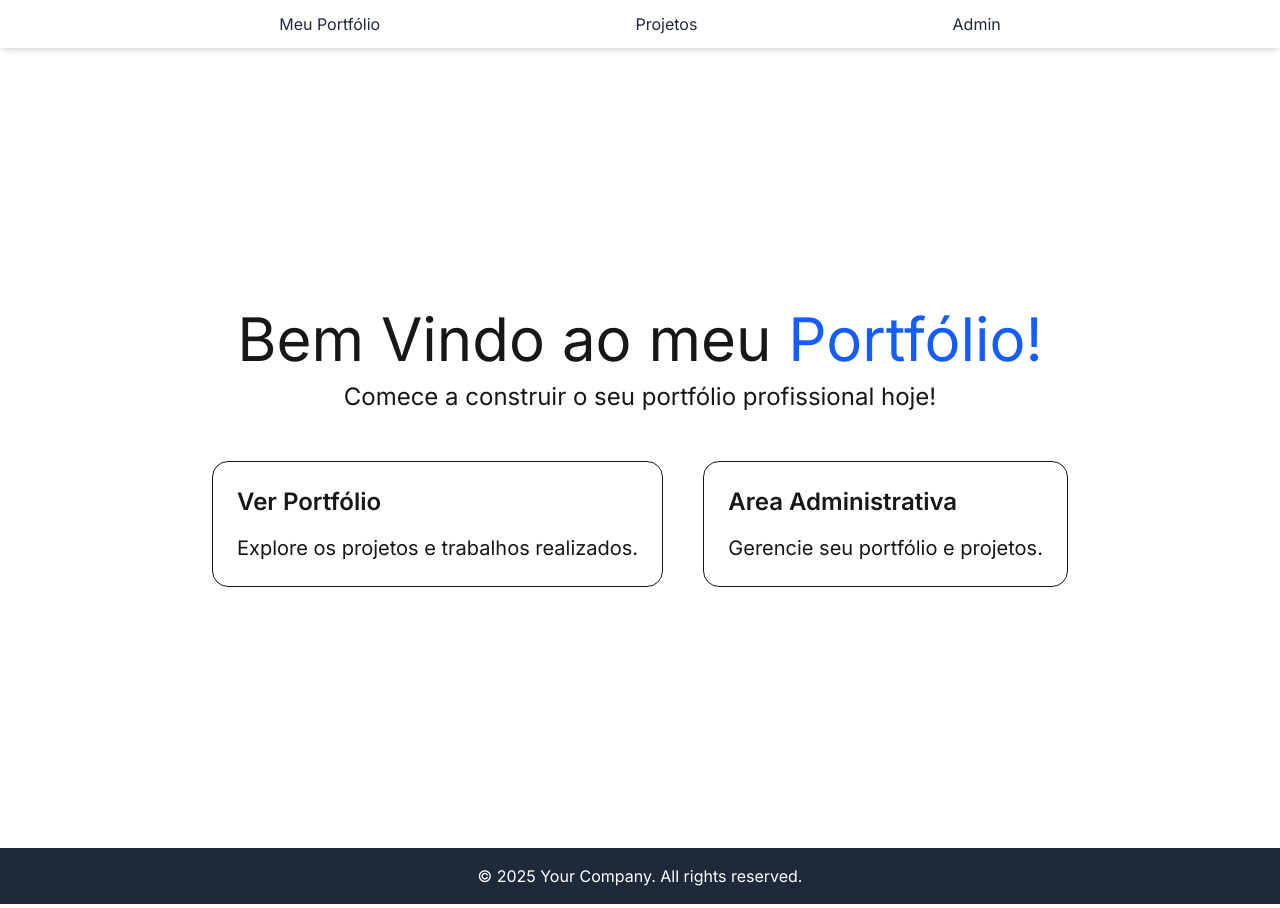
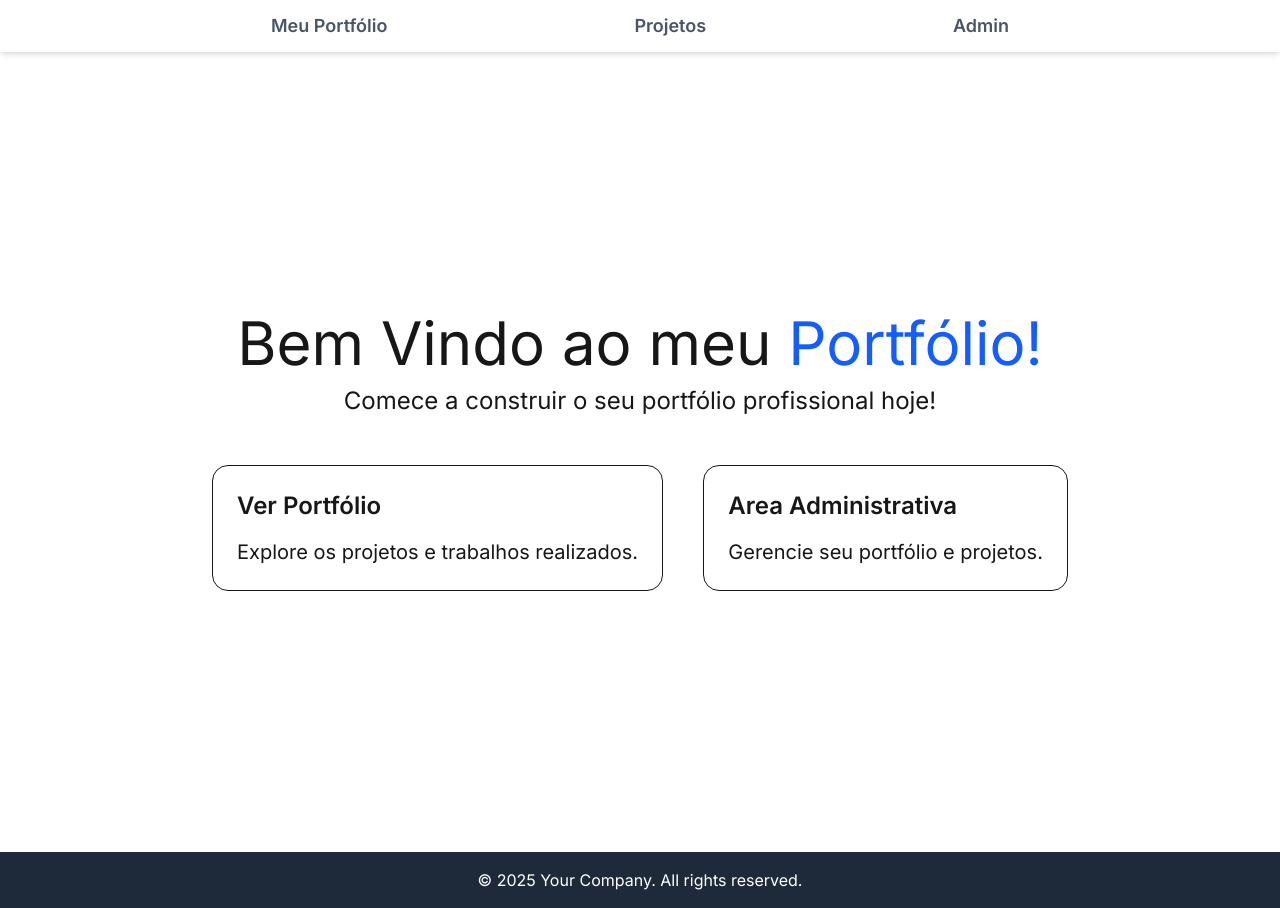
Before and after one commit to rspricigo/portfolio, a Next.js app: page / in a window 1280 px wide. Built offline with nearby package versions, Linux system fonts and the light colour scheme.

Commit message:
Adding admin page and styling header

```diff
--- /dev/null
+++ b/src/app/admin/page.tsx
@@ -0,0 +1,3 @@
+export default function AdminPage() {
+  return <h1>Admin Page</h1>;
+}
--- a/src/app/components/Header.tsx
+++ b/src/app/components/Header.tsx
@@ -1,16 +1,33 @@
+import Link from "next/link";
+
 export default function Header() {
   return (
     <header className="bg-white shadow-md">
       <nav className="container mx-auto px-6 py-3">
         <ul className="flex justify-evenly text-gray-800">
           <li>
-            <a href="#">Meu Portfólio</a>
+            <Link
+              href="/"
+              className="text-lg font-semibold text-gray-600 hover:text-gray-800"
+            >
+              Meu Portfólio
+            </Link>
           </li>
           <li>
-            <a href="#">Projetos</a>
+            <Link
+              href="/portfolio"
+              className="text-lg font-semibold text-gray-600 hover:text-gray-800"
+            >
+              Projetos
+            </Link>
           </li>
           <li>
-            <a href="#">Admin</a>
+            <Link
+              href="/admin"
+              className="text-lg font-semibold text-gray-600 hover:text-gray-800"
+            >
+              Admin
+            </Link>
           </li>
         </ul>
       </nav>
--- a/src/app/page.tsx
+++ b/src/app/page.tsx
@@ -26,10 +26,13 @@ export default function Home() {
               </p>
             </Link>
 
-            <div className="p-6 mt-6 text-left border rounded-2xl hover:border-white hover:text-blue-600 focus:text-blue-600">
+            <Link
+              href="/admin"
+              className="p-6 mt-6 text-left border rounded-2xl hover:border-white hover:text-blue-600 focus:text-blue-600"
+            >
               <h2 className="text-2xl font-semibold">Area Administrativa</h2>
               <p className="mt-4 text-xl">Gerencie seu portfólio e projetos.</p>
-            </div>
+            </Link>
           </div>
         </main>
       </div>
```
